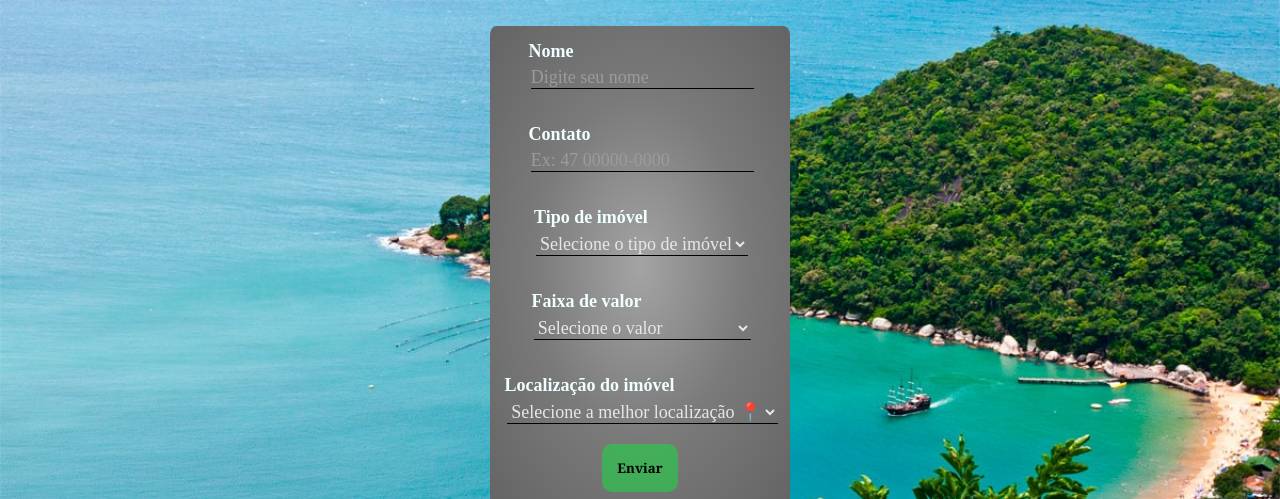
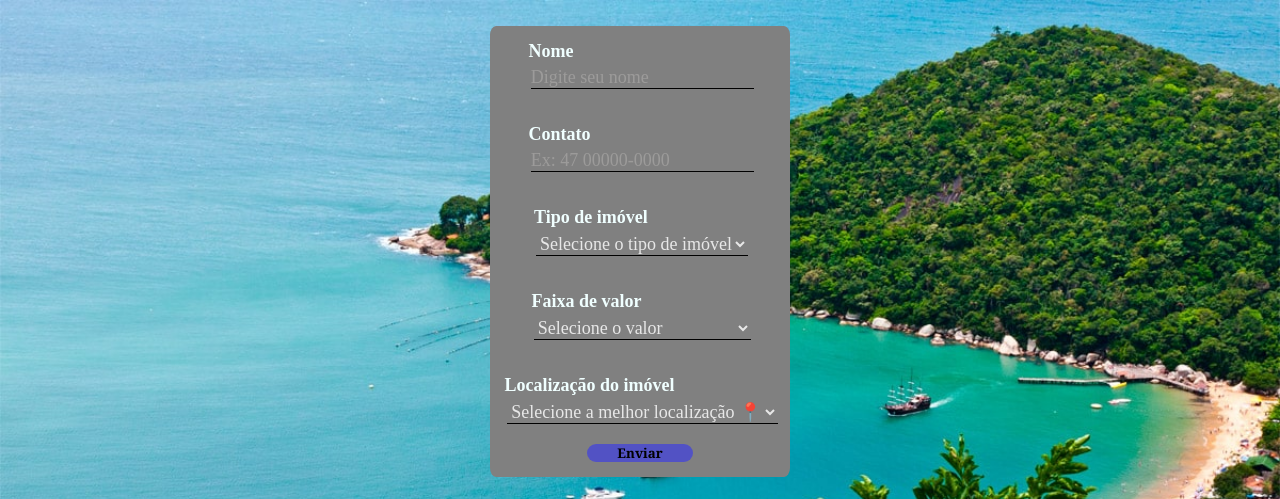
Before and after one commit to YOMARCOS/Formulario_clientes, a plain HTML site: page index.html in a window 1280 px wide. Shown: the top 499 px of the page. Drawn offline with Linux system fonts and the light colour scheme.

Commit message:
Update index.css

```diff
--- a/style/index.css
+++ b/style/index.css
@@ -51,11 +51,7 @@ h1 {
 form {
   font-size: 18px;
   font-weight: bold;
-  background-image: radial-gradient(
-    rgb(164, 164, 164),
-    rgb(122, 122, 122),
-    rgb(100, 100, 100)
-  );
+  background-color: grey;
   height: 95%;
   width: 100%;
   display: flex;
@@ -88,9 +84,9 @@ form {
 
 button{
   cursor: pointer;
-  padding: 5%;
+  padding-inline: 10%;
   font-weight: bold;
-  background-color: rgba(13, 230, 60, 0.493);
+  background-color: rgb(82, 82, 196);
   margin-inline: 1%; margin-bottom: 5%;
   border-radius: 10px;
   border: 0ch;
```
